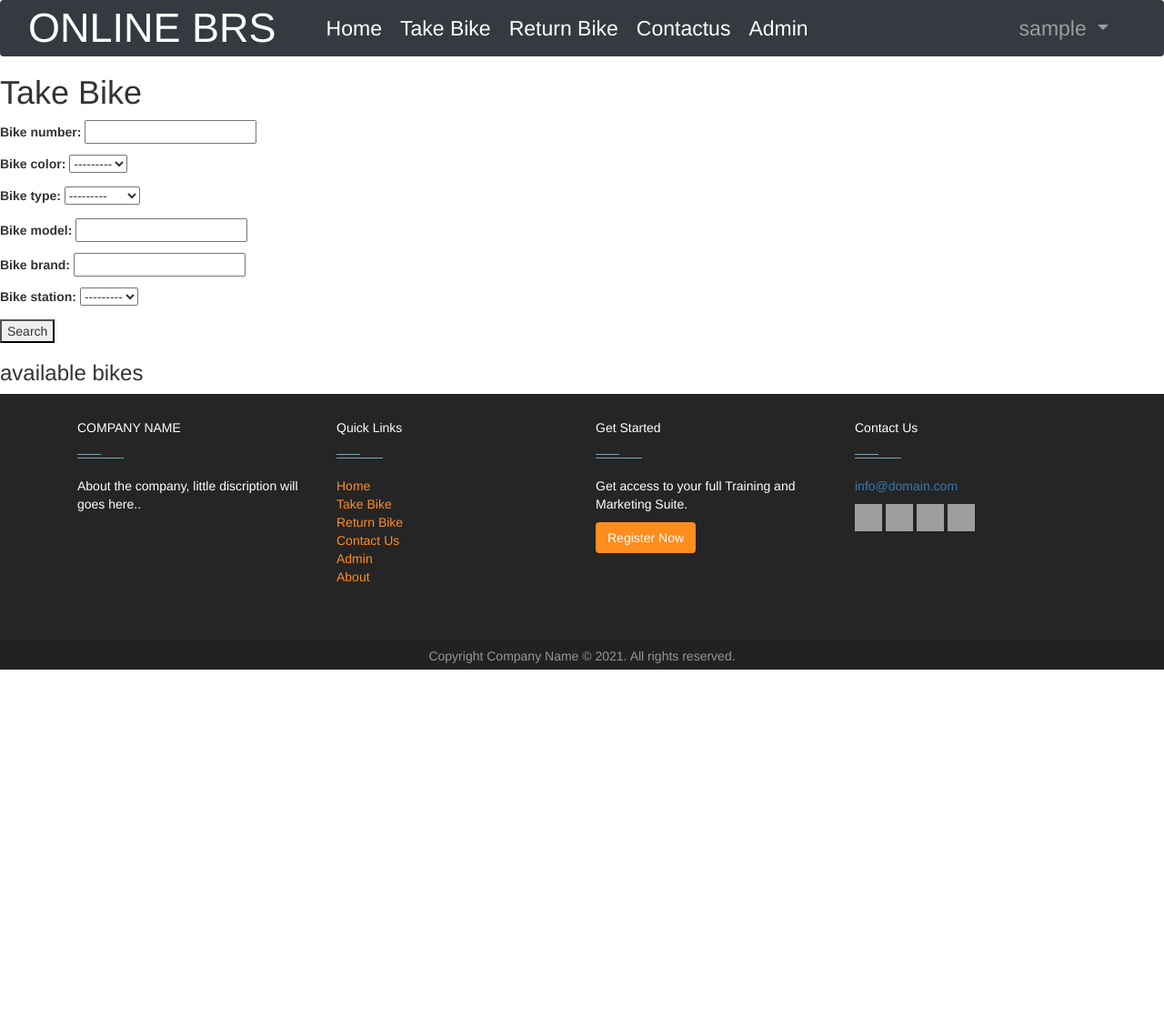
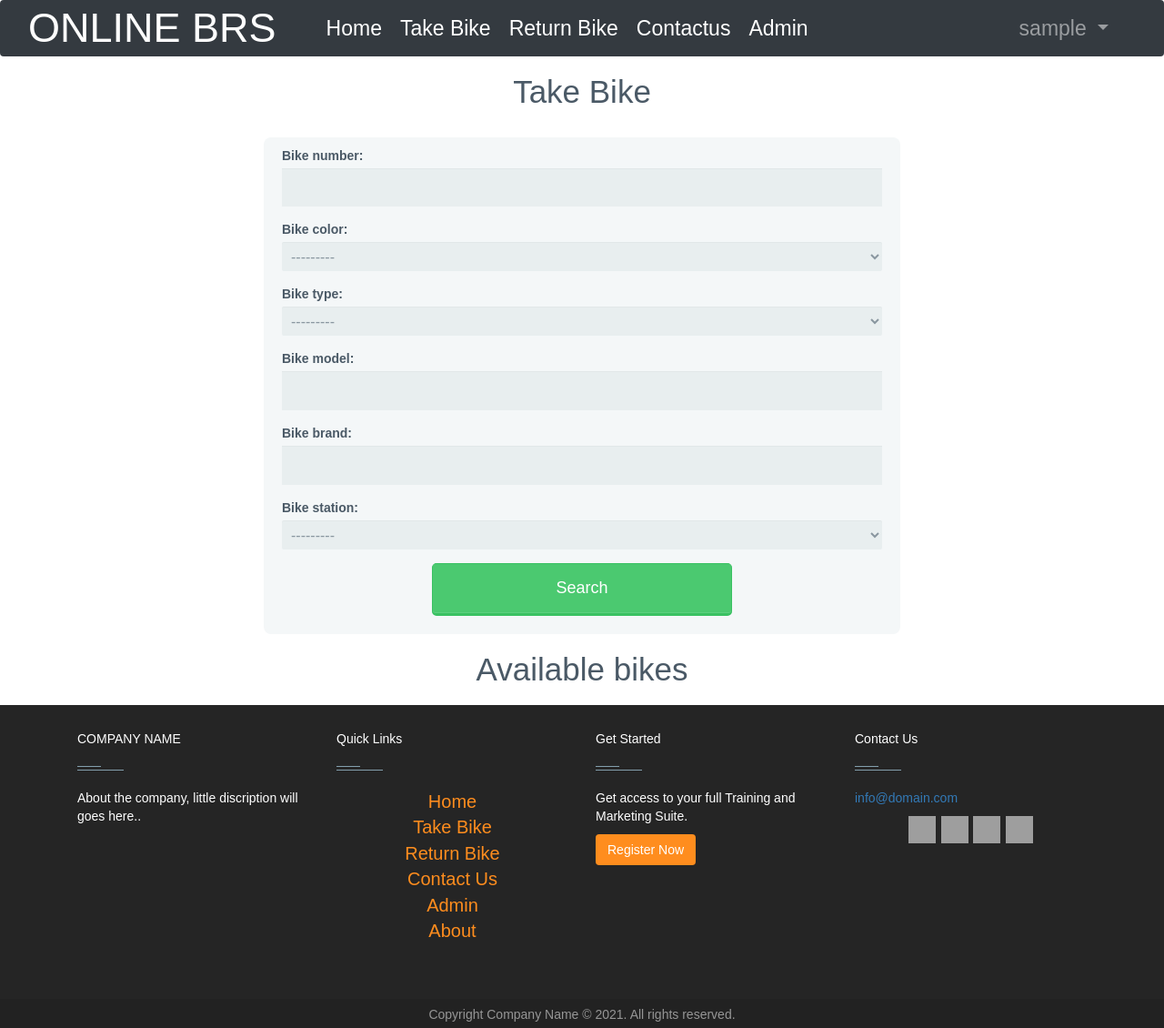
Before and after one commit to Stapan17/Bike-Rental-Management-System, a Django app: page /take_bike/ in a window 1280 px wide. Shown: the whole page at 91% size. Before the commit the page ends 736 px from the top, so only its background shows below. Run offline with Django 3.2, Linux system fonts and the light colour scheme; the visitor is signed in with stand-in values (Sample User, id 1); data that the repository does not hold is empty; some libraries are stand-ins or nearby versions; grey boxes are pictures that could not be loaded.

Commit message:
take bike html

```diff
--- a/templates/bike/take_bike.html
+++ b/templates/bike/take_bike.html
@@ -1,29 +1,23 @@
 {% extends "user/base.html" %}
 {% block title %}Home{% endblock %}
 {% block body %}
-
-
-<style>
-    #sel_bike {
-        display: none;
-    }
-</style>
-
+<!--form-->
 <h1>Take Bike</h1>
 <form method="GET">
     {{ filter.form.as_p }}
     <button type="submit">Search</button>
 </form>
-<h3>available bikes</h3>
+<h1>Available bikes</h1>
 
 <ul>
     {% for k1, k2 in fin_ans %}
-    <li>{{k1.hourly_rent}}- {{k1.daily_rent}}- {{k1.weekly_rent}} - {{k2.bike_color}} -
-        {{k2.bike_type}} - {{k2.bike_model}} - {{k2.bike_brand}}- {{k2.bike_station}} - {{k2.bike_number}}
+    <li>
+
+
         <form class="border border-light" action="/payment/" method="GET">
-
+            {{k2.bike_number}} - {{k2.bike_model}} - {{k2.bike_brand}} - {{k2.bike_type}} -  {{k2.bike_station}} -
+        {{k2.bike_color}} - {{k1.hourly_rent}} - {{k1.daily_rent}} - {{k1.weekly_rent}}
             <input type="number" placeholder="" name="bike_rent_number" value="1" required>
-
             <select name="rent_select" id="" required>
                 <option value="Hour">Hour</option>
                 <option value="Day">Day</option>
@@ -38,8 +32,143 @@
     <!-- <a href="{% url 'payment' %}">Go For Payment</a> -->
     {% endfor %}
 </ul>
+<style>
+    *,
+    *:before,
+    *:after {
+      -moz-box-sizing: border-box;
+      -webkit-box-sizing: border-box;
+      box-sizing: border-box;
+    }
 
+    body {
+      font-family: "Nunito", sans-serif;
+      color: #4a5966;
+    }
+    ul {
+        font-size: 20px;
+      margin: 0 0 20px 0;
+      margin-top: 20px;
+      text-align: center;
+    }
+    form {
+      max-width: 300px;
+      margin: 10px auto;
+      margin-top: 30px;
+      padding: 10px 20px;
+      background: #f4f7f8;
+      border-radius: 8px;
+    }
+
+    h1 {
+      font-size: 35px;
+      margin: 0 0 20px 0;
+      margin-top: 20px;
+      text-align: center;
+    }
+
+    input[type="text"],
+    input[type="password"],
+    input[type="date"],
+    input[type="datetime"],
+    input[type="email"],
+    input[type="number"],
+    input[type="search"],
+    input[type="tel"],
+    input[type="time"],
+    input[type="url"],
+    textarea,
+    select {
+      background: rgba(255, 255, 255, 0.1);
+      border: none;
+      font-size: 16px;
+      height: auto;
+      margin: 0;
+      outline: 0;
+      padding: 10px;
+      width: 100%;
+      background-color: #e8eeef;
+      color: #8a97a0;
+      box-shadow: 0 1px 0 rgba(0, 0, 0, 0.03) inset;
+      margin-bottom: 5px;
+    }
+
+    input[type="radio"],
+    input[type="checkbox"] {
+      margin: 0 4px 8px 0;
+    }
+
+    select {
+      padding: 6px;
+      height: 32px;
+      border-radius: 2px;
+    }
+
+    button {
+      align: center;
+      padding: 14px 39px 14px 39px;
+      color: #fff;
+      background-color: #4bc970;
+      font-size: 18px;
+      text-align: center;
+      font-style: normal;
+      border-radius: 5px;
+      width: 50%;
+      border: 1px solid #3ac162;
+      border-width: 1px 1px 3px;
+      box-shadow: 0 -1px 0 rgba(255, 255, 255, 0.1) inset;
+      margin-bottom: 10px;
+      margin-left: 25%;
+    }
+
+    fieldset {
+      margin-bottom: 30px;
+      border: none;
+    }
+
+    legend {
+      font-size: 1.4em;
+      margin-bottom: 10px;
+    }
+
+    label {
+      display: block;
+      margin-bottom: 4px;
+    }
+
+    label.light {
+      font-weight: 300;
+      display: inline;
+    }
+
+    .bikes {
+      margin-top: 0px;
+      text-align: center;
+    }
+
+    .number {
+      background-color: #5d5fcf;
+      color: #fff;
+      height: 30px;
+      width: 30px;
+      display: inline-block;
+      font-size: 0.8em;
+      margin-right: 4px;
+      line-height: 30px;
+      text-align: center;
+      text-shadow: 0 1px 0 rgba(255, 255, 255, 0.2);
+      border-radius: 100%;
+    }
+
+    @media screen and (min-width: 480px) {
+      form {
+        max-width: 700px;
+      }
+    }
+</style>
 <div class="center">
+    <script src="/docs/5.0/dist/js/bootstrap.bundle.min.js"
+    integrity="sha384-b5kHyXgcpbZJO/tY9Ul7kGkf1S0CWuKcCD38l8YkeH8z8QjE0GmW1gYU5S9FOnJ0" crossorigin="anonymous"></script>
 
 </div>
 {% endblock %}
```
